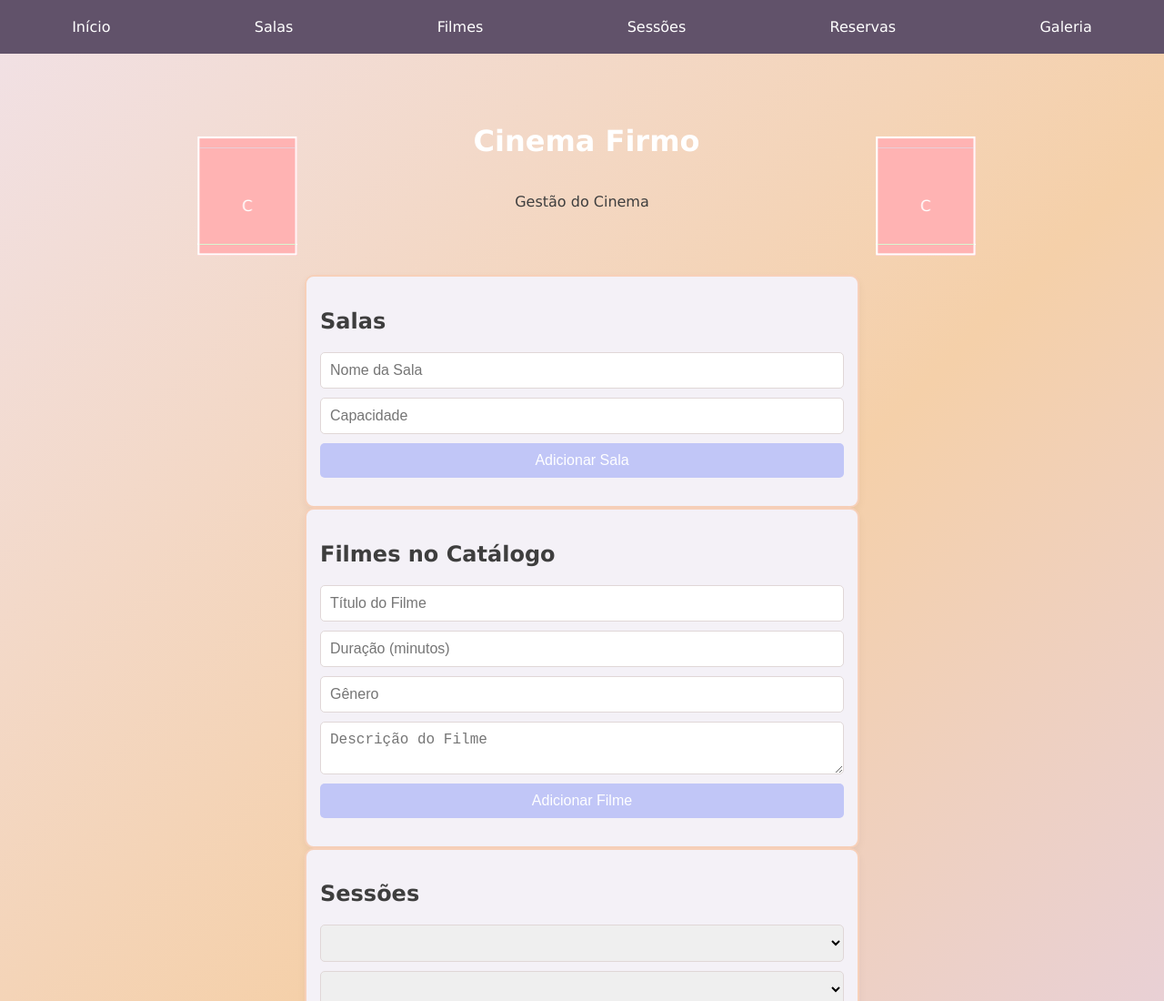
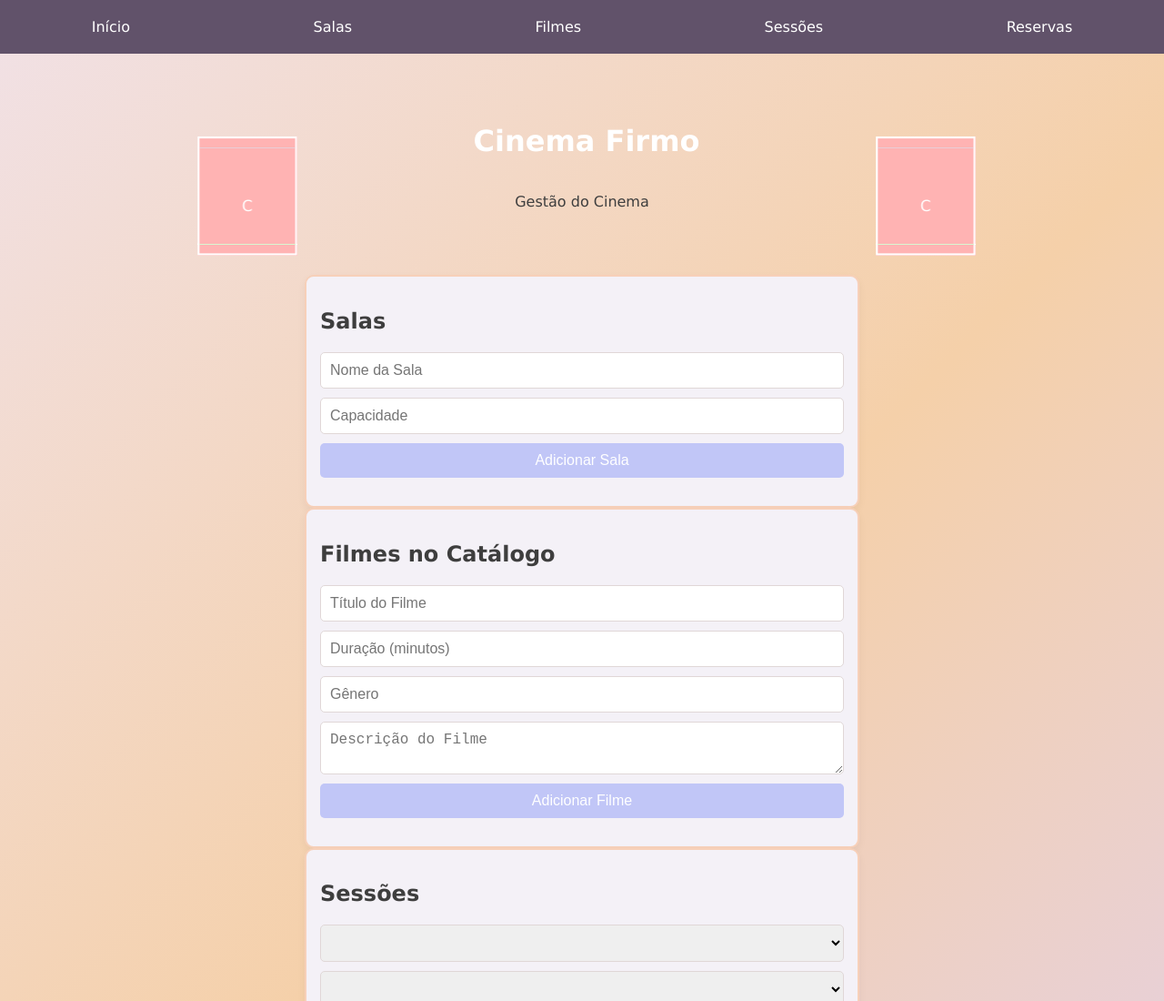
Before and after one commit to Egysella/GestaoCinema, a website: page index.html in a window 1280 px wide. Shown: the top 1100 px of the page at 91% size. Drawn offline with Linux system fonts and the light colour scheme; no server answers.

Commit message:
retirarGaleria

```diff
--- a/index.html
+++ b/index.html
@@ -42,7 +42,6 @@
         <a href="#filmes-form">Filmes</a>
         <a href="#sessoes-form">Sessões</a>
         <a href="#reservas-form">Reservas</a>
-        <a href="#images-container">Galeria</a>
     </nav>
 
     <div id="header">
```
